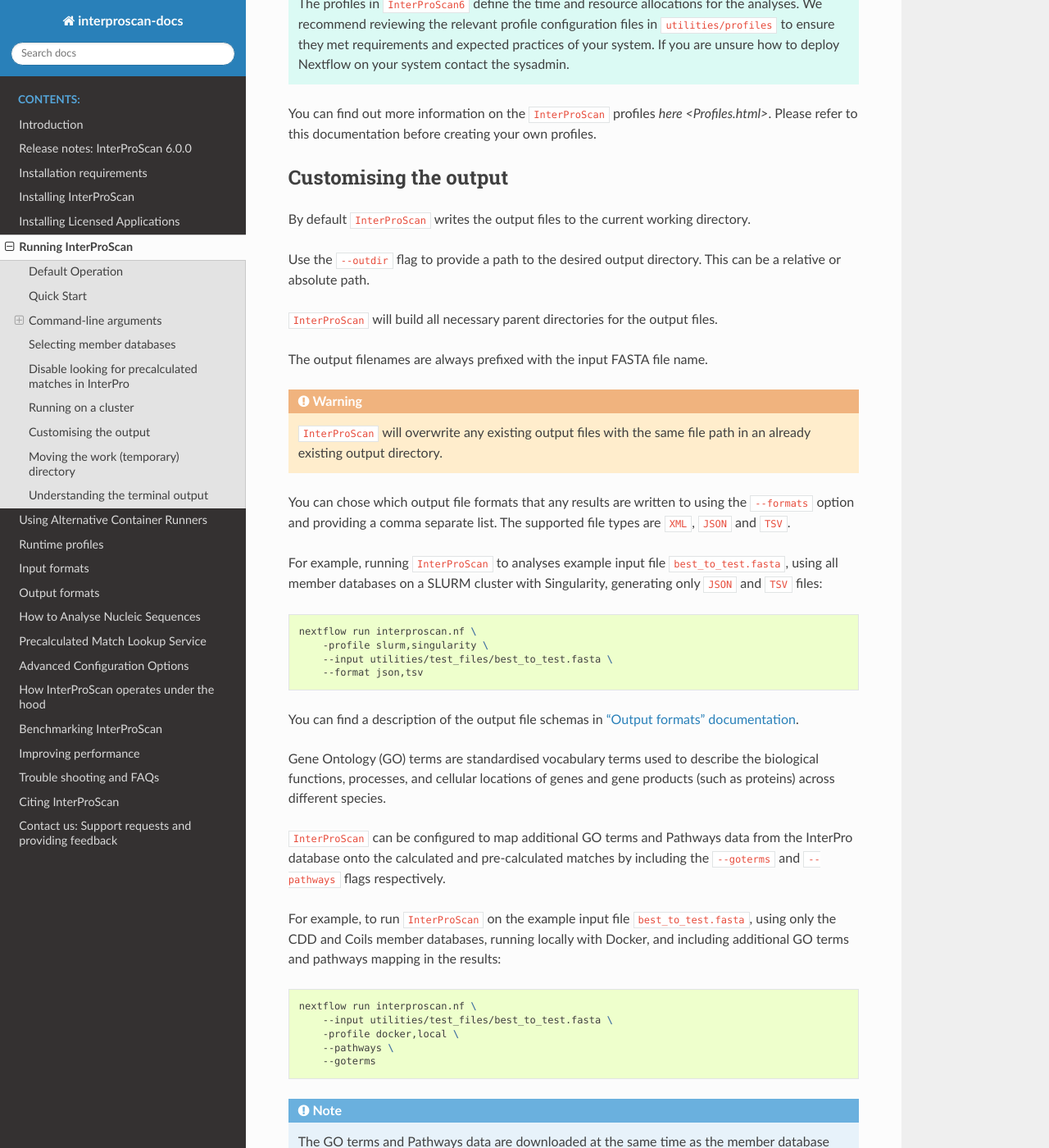
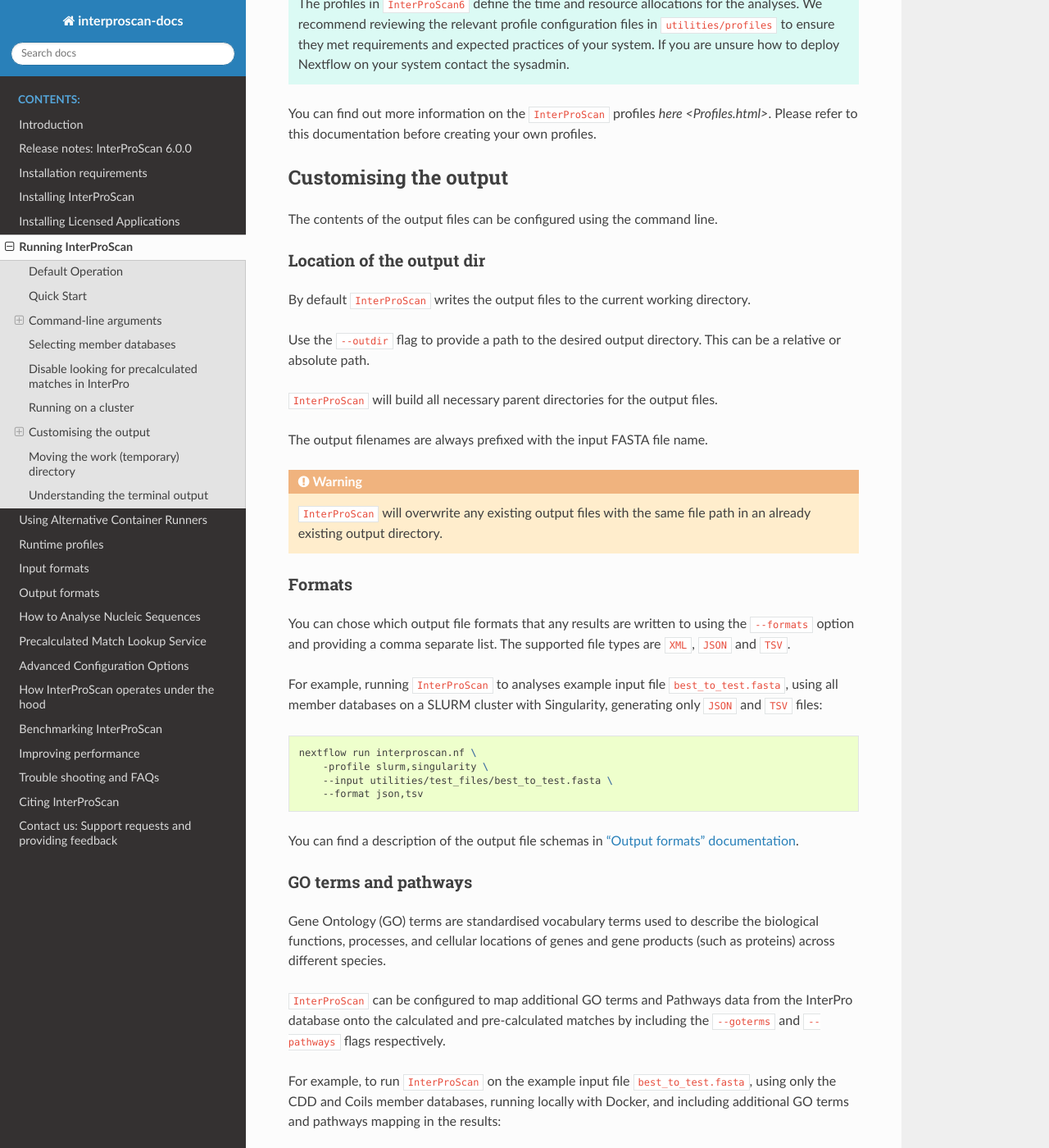
Before and after one commit to ebi-pf-team/interproscan-docs, a Sphinx documentation site: the page built from docs/HowToRun.rst, in a window 1280 px wide and 1400 px high, scrolled down 7367 px. Shown: the whole window at 82% size. Built offline with Sphinx 7.4.7 and the Read the Docs theme 2.0.0, drawn with Linux system fonts in a browser that asks for light colours.

Commit message:
fix formating

```diff
--- a/docs/HowToRun.rst
+++ b/docs/HowToRun.rst
@@ -338,8 +338,10 @@ refer to this documentation before creating your own profiles.
 Customising the output
 ~~~~~~~~~~~~~~~~~~~~~~
 
+The contents of the output files can be configured using the command line.
+
 Location of the output dir
-^^^^^^^^^^^^^^^^^^^^^^^^^^
+--------------------------
 
 By default ``InterProScan`` writes the output files to the current working directory.
 
@@ -356,7 +358,7 @@ The output filenames are always prefixed with the input FASTA file name.
     an already existing output directory.
 
 Formats
-^^^^^^^
+-------
 
 You can chose which output file formats that any results are written to using the ``--formats`` option
 and providing a comma separate list. The supported file types are ``XML``, ``JSON`` and ``TSV``.
@@ -374,7 +376,7 @@ all member databases on a SLURM cluster with Singularity, generating only ``JSON
 You can find a description of the output file schemas in `"Output formats" documentation <OutputFormats.html>`_.
 
 GO terms and pathways
-^^^^^^^^^^^^^^^^^^^^^
+---------------------
 
 Gene Ontology (GO) terms are standardised vocabulary terms used to describe the biological
 functions, processes, and cellular locations of genes and gene products (such as proteins)
```
Also changed, not shown: docs/OutputFormats.rst (+3 -4 lines).
